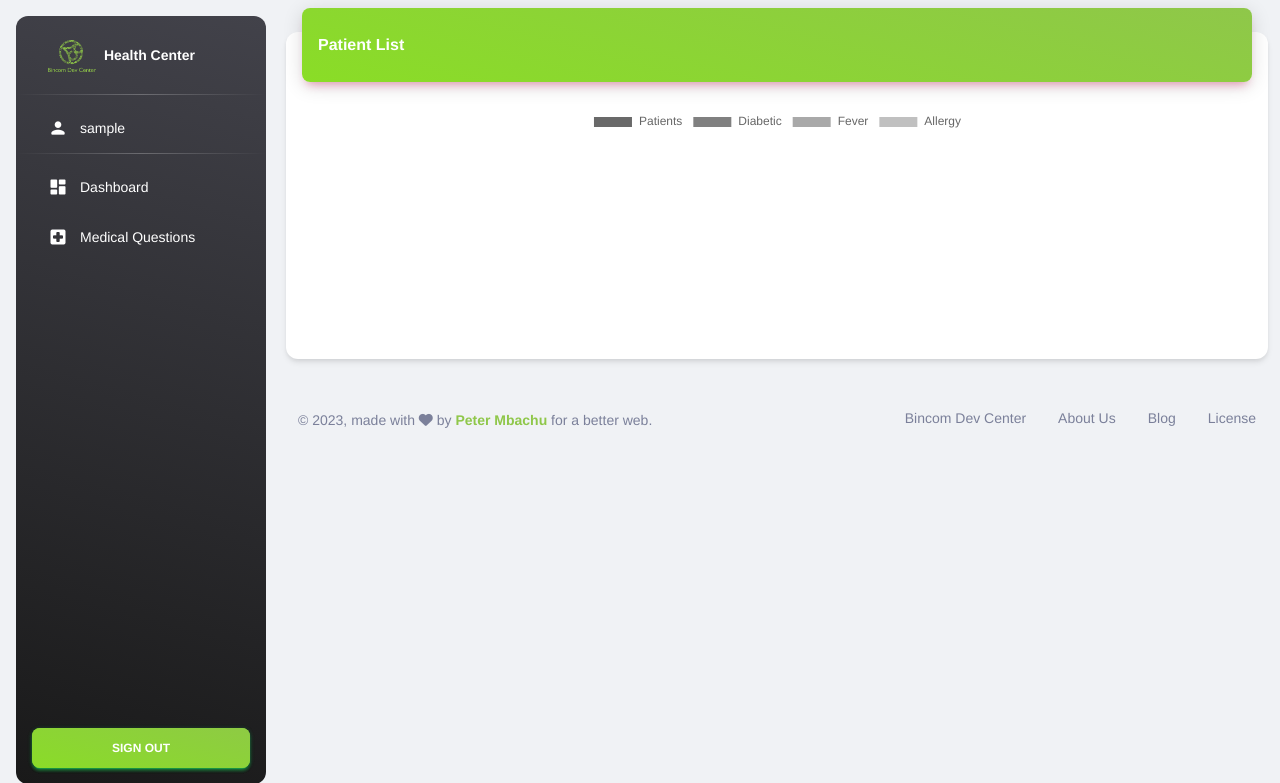
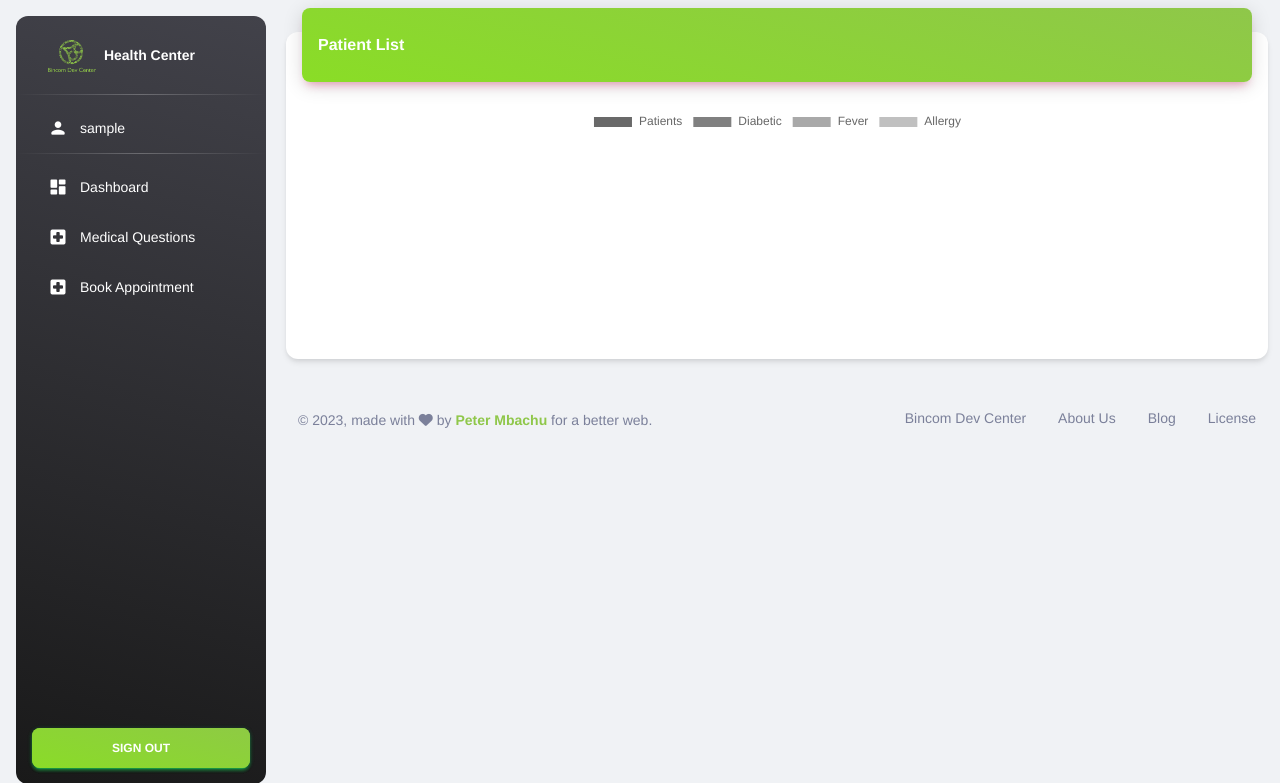
Before and after one commit to cla-bit/eHealth, a Django app: page /1/statistic/ in a window 1280 px wide. Shown: the top 783 px of the page. Run offline with Django 5.2, Linux system fonts and the light colour scheme; the visitor is signed in with stand-in values (Sample User, id 1); data that the repository does not hold is empty; parts of the project's set-up code (start-up, migrations or seed data) failed here and were passed over; some libraries are stand-ins or nearby versions.

Commit message:
Update patient-aside.html

```diff
--- a/templates/aside/patient-aside.html
+++ b/templates/aside/patient-aside.html
@@ -38,7 +38,7 @@
                     </a>
                 </li>
 
-<!--                 {% url 'core:book_appointment' request.user.id  as url %}
+                {% url 'core:book_appointment' request.user.id  as url %}
                 <li class="nav-item">
                     <a class="nav-link text-white {% if request.path == url %} active bg-gradient-primary{% endif %}" href="{{ url }}">
                         <div class="text-white text-center me-2 d-flex align-items-center justify-content-center">
@@ -47,7 +47,7 @@
                         <span class="nav-link-text ms-1">Book Appointment</span>
                     </a>
                 </li>
- -->
+
 
 <!--                <li class="nav-item">-->
 <!--                    <a class="nav-link text-white active bg-gradient-primary" href="#">-->
```
